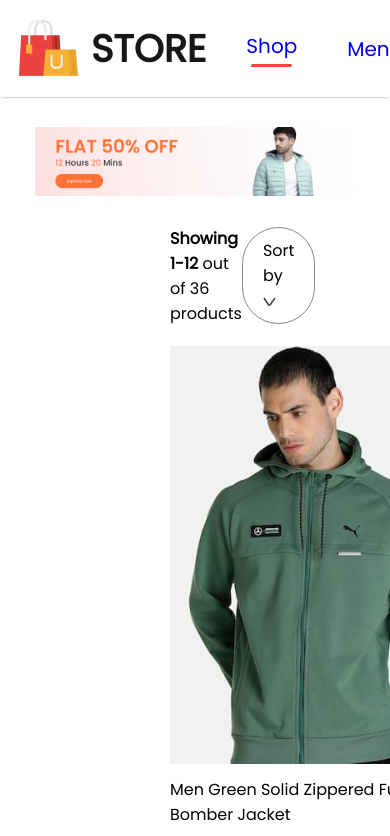
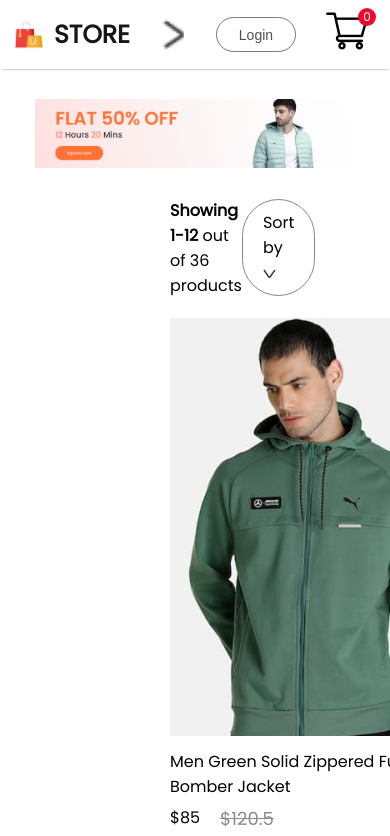
Before and after one commit to AnastasiiaYurchenko/online-store, a React (Create React App) app: page /online-store/men in a window 390 px wide. Shown: the top 836 px of the page. Built offline with nearby package versions, Linux system fonts and the light colour scheme.

Commit message:
add responsive for Navbar

```diff
--- a/src/components/Navbar/Navbar.css
+++ b/src/components/Navbar/Navbar.css
@@ -1,6 +1,7 @@
 .navbar{
     display: flex;
     justify-content: space-around;
+    align-items: center;
     padding: 16px;
     box-shadow: 0 1px 3px -2px #111111;
 }
@@ -81,3 +82,90 @@
     color: #ffffff;
     background: #ec0a2f;
 }
+
+.nav-dropdown{
+    display: none;
+}
+
+@media (max-width:1280px) {
+    .navbar{
+        padding: 12px 50px;
+    }
+    .nav-logo img{
+        width: 40px;
+    }
+    .nav-logo p{
+        font-size: 25px;
+    }
+    .nav-menu{
+        gap: 30px;
+        font-size: 16px;
+    }
+    .nav-login-cart{
+        gap: 30px;
+    }
+    .nav-login-cart button{
+        width: 120px;
+        height: 45px;
+        font-size: 16px;
+    }
+    .nav-cart-count{
+        margin-left: -40px;
+        font-size: 12px;
+    }
+}
+
+@media (max-width:1024px) {
+    .navbar{
+       padding: 12px 30px;
+    }
+    .nav-menu{
+        gap: 25px;
+        font-size: 14px;
+    }
+    .nav-logo img{
+        width: 30px;
+    }
+    .nav-logo p{
+    }
+    .nav-login-cart{
+
+    }
+    .nav-login-cart button{
+        width: 80px;
+        height: 35px;
+        font-size: 14px;
+    }
+    .nav-cart-count{
+        width: 18px;
+        height: 18px;
+    }
+}
+
+@media (max-width:800px){
+     .navbar{
+       padding: 10px 0px;
+    }
+    .nav-dropdown{
+        display: block;
+        width: 30px;
+        rotate: -90deg;
+        transition: 0.5s;
+    }
+    .nav-menu{
+        display: none;
+        height: 80px;
+        width: 100%;
+        position: absolute;
+        background-color: #fff;
+        justify-content: center;
+        top: 50px;
+    }
+    .nav-menu-visible{
+        display: flex;
+    }
+    .nav-dropdown.open{
+        transform: rotate(90deg);
+    }
+
+}
--- a/src/components/Navbar/Navbar.jsx
+++ b/src/components/Navbar/Navbar.jsx
@@ -1,21 +1,30 @@
-import React, { useContext, useState } from 'react';
+import React, { useContext, useRef, useState } from 'react';
 import './Navbar.css';
 import logo from '../assets/logo.png';
 import cart_icon from '../assets/cart_icon.png';
 import { Link } from 'react-router-dom';
 import { ShopContext } from 'context/ShopContext';
+import nav_dropdown from '../assets/dropdown_icon.png';
 
 
 const Navbar = () => {
     const [menu, setMenu] = useState("shop");
     const { getTotalCartItems } = useContext(ShopContext);
+    const menuRef = useRef();
+
+    const dropdown_toggle = (e) => {
+        menuRef.current.classList.toggle('nav-menu-visible');
+        e.target.classList.toggle('open');
+    }
+
   return (
       <div className='navbar'>
           <div className="nav-logo">
               <img src={logo} alt="Logo" />
               <p>Store</p>
           </div>
-          <ul className="nav-menu">
+          <img className='nav-dropdown' onClick={dropdown_toggle} src={nav_dropdown} alt="Dropdown" />
+          <ul ref={menuRef} className="nav-menu">
               <li onClick={() => { setMenu("shop") }}><Link style={{textDecoration:"none"}} to="/">Shop</Link> {menu === "shop"? <hr/> : <></>}</li>
               <li onClick={()=>{setMenu("men")}}><Link style={{textDecoration:"none"}} to="/men">Men</Link>{menu === "men"? <hr/> : <></>}</li>
               <li onClick={() => { setMenu("women") }}><Link style={{textDecoration:"none"}} to="/women">Women</Link>{menu === "women" ? <hr /> : <></>}</li>
```
